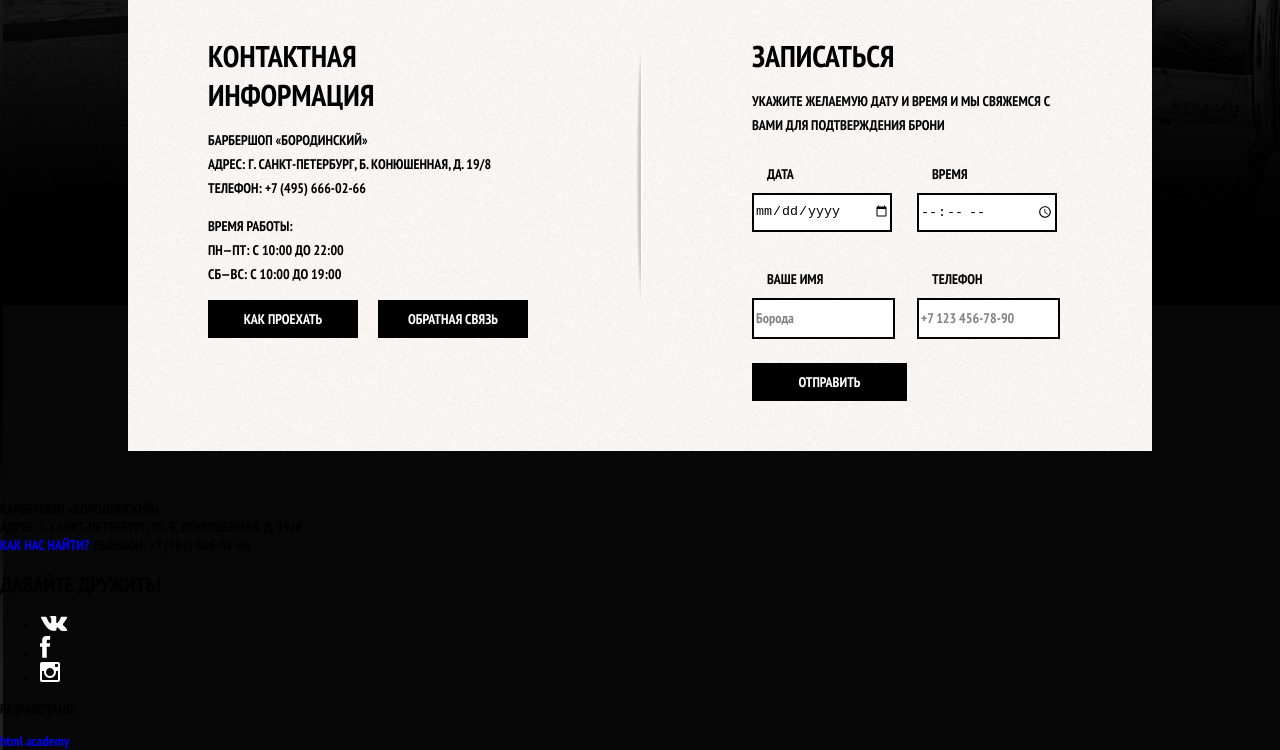
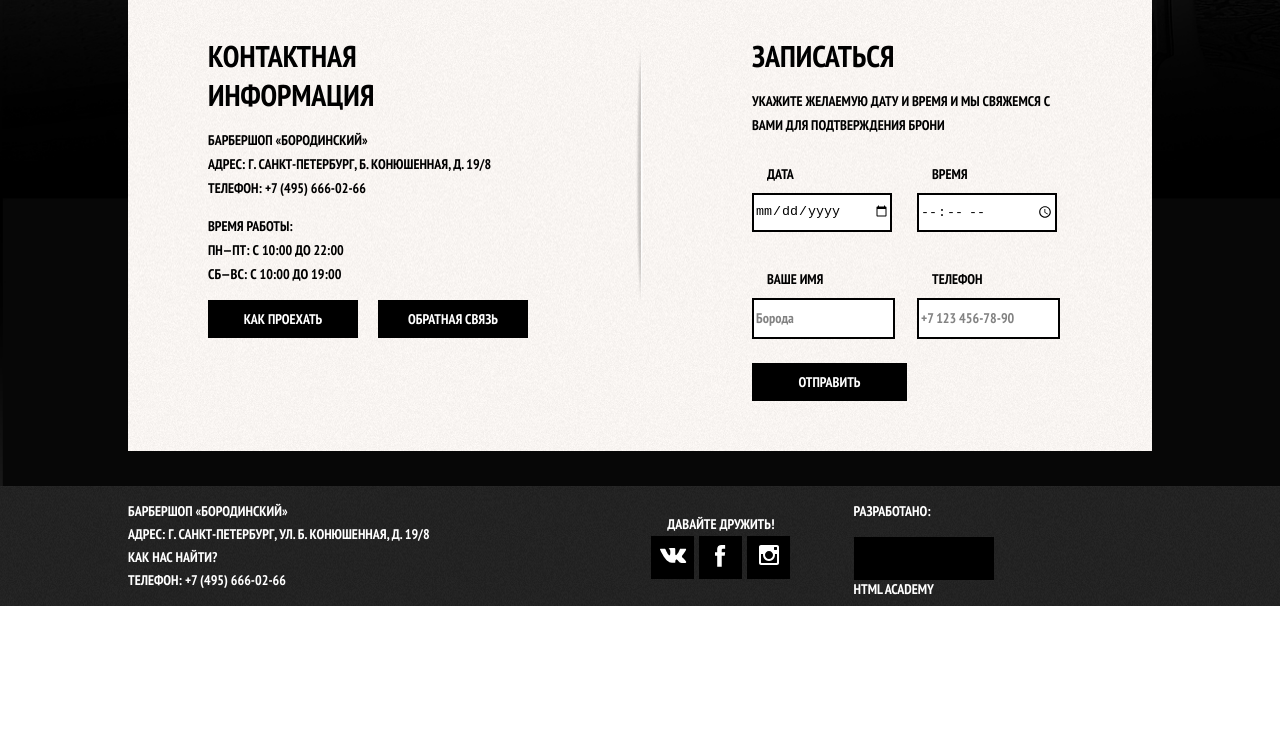
Before and after one commit to kazumi8/barbershop, a plain HTML site: page index.html in a window 1280 px wide. Shown: the part 959-1709 px from the top of the page. After the commit the page ends 1565 px from the top, so only its background shows below. Drawn offline with nearby package versions, Linux system fonts and the light colour scheme.

Commit message:
Начала  делать стили для подвала

```diff
--- a/css/index.css
+++ b/css/index.css
@@ -309,6 +309,94 @@ a {
     /*не работает*/
 }
 
+
+
+/*footer*/
+
+.main-footer {
+    background-image: url("../img/backgraund-footer.jpg");
+}
+
+.main-footer__wrapper {
+    display: grid;
+    grid-template-columns: auto auto auto;
+    grid-template-rows: auto;
+
+    max-width: 1024px;
+    width: 100%;
+    margin: 0 auto;
+}
+
+.main-footer__info {
+    max-width: 337px;
+}
+
+.main-footer__info-text, .main-footer__social-text, .developers__text {
+    line-height: 23px;
+    color: #FFFFFF;
+}
+
+.main-footer__info-link {
+    text-decoration: none;
+    color: #FFFFFF;
+}
+
+.main-footer__social {
+    display: flex;
+    flex-direction: column;
+    justify-content: center;
+    align-items: center;
+}
+
+.social-list {
+    margin: 0;
+    padding: 0;
+
+   display: grid;
+   grid-template-columns: 1fr 1fr 1fr;
+   grid-template-rows: 1fr;
+   grid-gap: 5px;
+   justify-content: center;
+
+   list-style: none;
+
+   height: 43px;
+   width: 43px;
+}
+
+.main-footer__social-text {
+    margin: 0;
+}
+
+.social-list__item {
+    height: 43px;
+    width: 43px;
+
+    display: flex;
+    align-items: center;
+    justify-content: center;
+
+    background-color: #000000;
+}
+
+.developers__wrapper {
+    width: 140px;
+    height: 43px;
+    background-color: #000000;
+}
+
+.developers__link {
+    list-style: none;
+    color: #FFFFFF;
+    text-transform: uppercase;
+
+}
+
+
+
+
+
+
 /*......................................*/
 .visually-hidden {
 	position: absolute !important;
--- a/index.html
+++ b/index.html
@@ -209,14 +209,14 @@
                 <p class="main-footer__info-text">
                     БАРБЕРШОП «БОРОДИНСКИЙ»<br>
                     АДРЕС: Г. САНКТ-ПЕТЕРБУРГ, УЛ. Б. КОНЮШЕННАЯ, Д. 19/8<br>
-                   <a href="#" class="main-footer__info-link">КАК НАС НАЙТИ?</a>
+                   <a href="#" class="main-footer__info-link">КАК НАС НАЙТИ?<br></a>
                     ТЕЛЕФОН: +7 (495) 666-02-66
                 </p>
             </section>
             <section class="main-footer__social">
-                <h2 class="main-footer__social-title">
+                <p class="main-footer__social-text">
                     ДАВАЙТЕ ДРУЖИТЬ!
-                </h2>
+                </p>
                 <ul class="main-footer__social-list social-list">
                     <li class="social-list__item">
                         <a href="https://vk.com/htmlacademy" class="social-list__item-link">
@@ -239,7 +239,9 @@
                 <p class="developers__text">
                     РАЗРАБОТАНО:
                 </p>
-                <a href="https://htmlacademy.ru/" class="developers__link">
+               <div class="developers__wrapper">
+
+               </div> <a href="https://htmlacademy.ru/" class="developers__link">
                     html academy
                 </a>
             </section>
```
Also changed, not shown: img/backgraund-footer.jpg (added), img/noise.svg (added).
